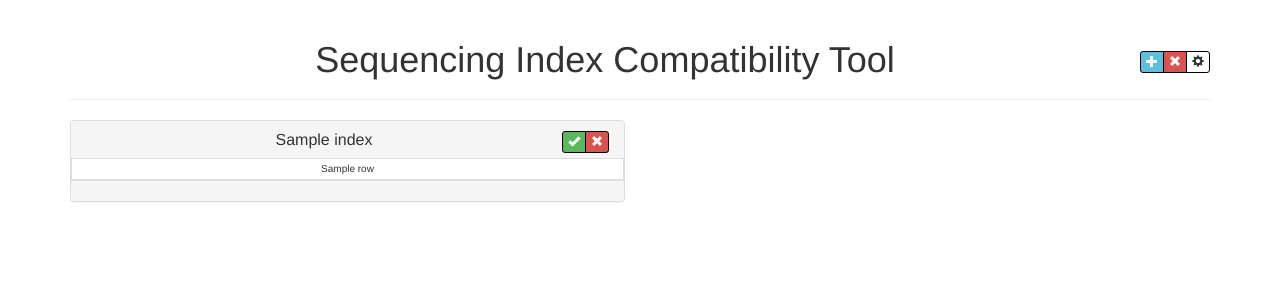
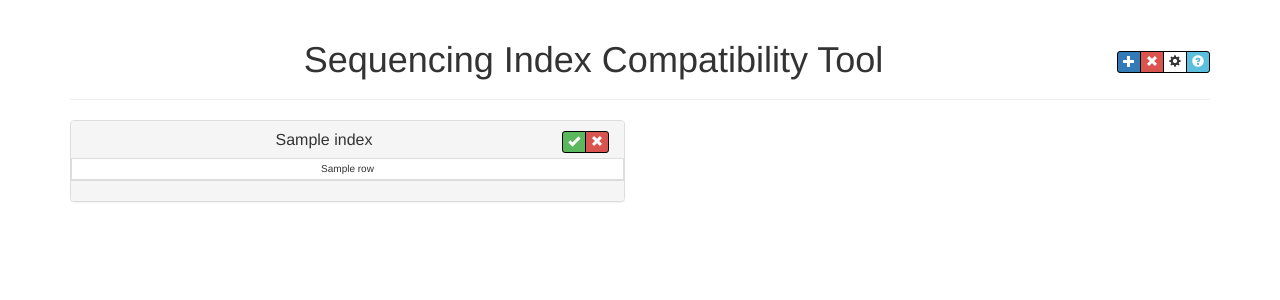
Before and after one commit to mfcovington/django-compatible-index-calculator, a Django app: template compatible_index_sequences/templates/compatible_index_sequences/index_set_list_view.html in a window 1280 px wide. Shown: the top 300 px of the page. Run offline with Django 3.2, Linux system fonts and the light colour scheme; the template is opened without the code that fills it: most values are stand-ins (such as "Sample title", 1, 10 or a date in 2020); some libraries are stand-ins or nearby versions.

Commit message:
Add placeholder help button: '?'

```diff
--- a/compatible_index_sequences/static/compatible_index_sequences/css/app.css
+++ b/compatible_index_sequences/static/compatible_index_sequences/css/app.css
@@ -42,6 +42,7 @@ td {
 
 .btn-border,
 .btn-border:hover,
+.btn-border:disabled:hover,
 .btn-border:focus,
 .btn-border:active {
   border-color: black;
--- a/compatible_index_sequences/static/compatible_index_sequences/js/app.js
+++ b/compatible_index_sequences/static/compatible_index_sequences/js/app.js
@@ -79,6 +79,11 @@ $('#config-distance').on('change paste keyup', function() {
   checkCompatibility();
 });
 
+// Add tooltip functionality
+$(function () {
+  $('[data-toggle="tooltip"]').tooltip()
+})
+
 
 function hamming(input1, input2) {
   var distance = 0;
--- a/compatible_index_sequences/templates/compatible_index_sequences/index_set_list_view.html
+++ b/compatible_index_sequences/templates/compatible_index_sequences/index_set_list_view.html
@@ -10,7 +10,7 @@
         Sequencing Index Compatibility Tool
         <span class="pull-right">
           <div class="btn-group btn-group-xs" role="group" aria-label="...">
-            <button type="button" class="btn btn-info btn-border btn-toggle-sequences">
+            <button type="button" class="btn btn-primary btn-border btn-toggle-sequences">
               <span class="glyphicon glyphicon-plus glyphicon-toggle-sequences" aria-hidden="true"></span>
               <span class="glyphicon glyphicon-minus glyphicon-toggle-sequences" aria-hidden="true" style="display: none;"></span>
             </button>
@@ -19,6 +19,9 @@
             </button>
             <button type="button" class="btn btn-default btn-border" data-toggle="collapse" data-target="#configurationPanel" aria-expanded="false" aria-controls="configurationPanel">
               <span class="glyphicon glyphicon glyphicon-cog" aria-hidden="true"></span>
+            </button>
+            <button type="button" class="btn btn-info btn-border" data-toggle="tooltip" data-placement="top" title="Not Yet Implemented">
+              <span class="glyphicon glyphicon-question-sign" aria-hidden="true"></span>
             </button>
           </div>
         </span>
```
